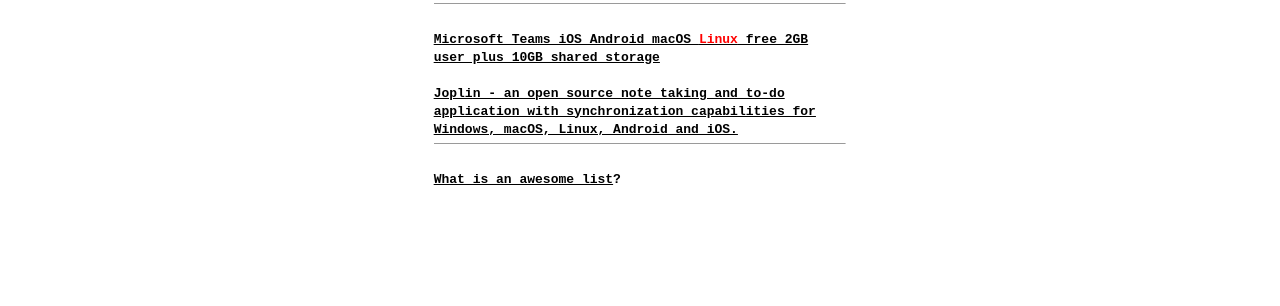
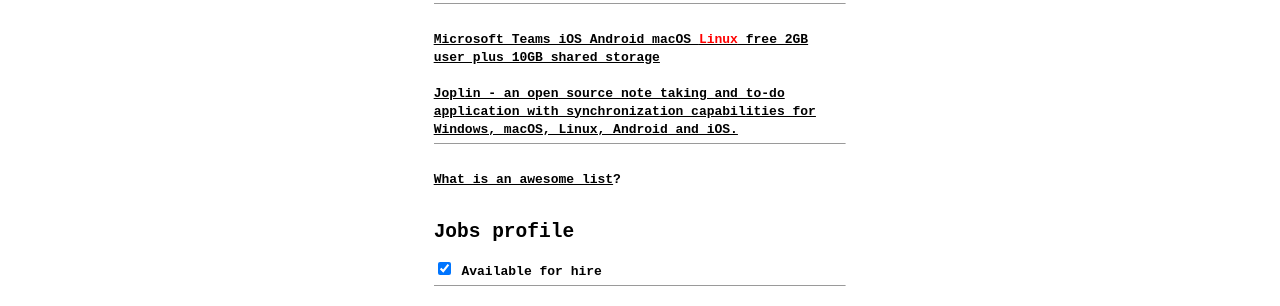
Before and after one commit to bestawesome/bestawesomesoftware.org, a plain HTML site: page index.html in a window 1280 px wide. Shown: the part 864-1170 px from the top of the page. Before the commit the page ends 1064 px from the top, so only its background shows below. Drawn offline with Linux system fonts and the light colour scheme.

Commit message:
Update index.html

```diff
--- a/index.html
+++ b/index.html
@@ -86,7 +86,12 @@
 <br>
 
 <a href="https://github.com/sindresorhus/awesome/blob/master/awesome.md"><font color="black">What is an awesome list</font></a>?
-
+<br>
+<br>
+<h2 id="jobs-profile-heading" class="Subhead-heading">Jobs profile</h2>
+<input name="user[profile_hireable]" type="hidden" value="0"><input type="checkbox" value="1" checked="checked" name="user[profile_hireable]" id="user_profile_hireable">
+<label for="user_profile_hireable">Available for hire</label>
+<hr size="1">
 
 <!-- 2 L I N K S-->
 <td valign="TOP" align="LEFT" width="33%"><tt><b>
```
